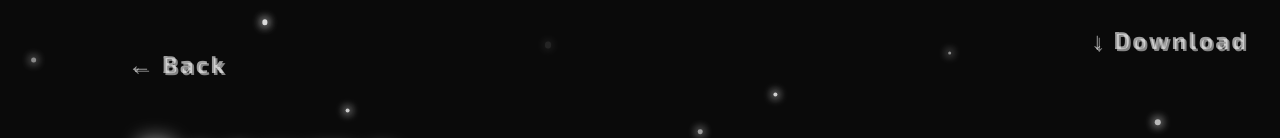
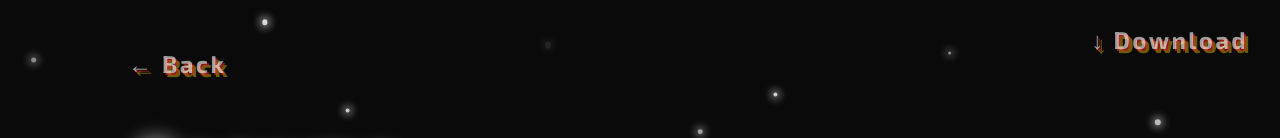
Before and after one commit to NOKIA05/E-Portfolio, a React (Vite) app in the folder frontend/: page /resume in a window 1280 px wide. Shown: the top 138 px of the page. Built offline with nearby package versions, Linux system fonts and the light colour scheme.

Commit message:
Restore red-to-gold glow on nav links and back buttons

```diff
--- a/frontend/src/pages/About.jsx
+++ b/frontend/src/pages/About.jsx
@@ -43,7 +43,7 @@ function About() {
                     <Link
                         to="/"
                         className="text-2xl font-bold tracking-widest mb-12 inline-block"
-                        style={{ color: 'rgba(255,255,255,0.6)', textShadow: '2px 2px 0px rgba(255,255,255,0.5)' }}
+                        style={{ color: 'rgba(255,255,255,0.6)', textShadow: '2px 2px 0px rgba(220,38,38,0.6), 4px 4px 0px rgba(255,215,0,0.4)' }}
                     >
                         ← Back
                     </Link>
--- a/frontend/src/pages/Contact.jsx
+++ b/frontend/src/pages/Contact.jsx
@@ -52,7 +52,7 @@ function Contact() {
                     <Link
                         to="/"
                         className="text-2xl font-bold tracking-widest mb-12 inline-block"
-                        style={{ color: 'rgba(255,255,255,0.6)', textShadow: '2px 2px 0px rgba(255,255,255,0.5)' }}
+                        style={{ color: 'rgba(255,255,255,0.6)', textShadow: '2px 2px 0px rgba(220,38,38,0.6), 4px 4px 0px rgba(255,215,0,0.4)' }}
                     >
                         ← Back
                     </Link>
--- a/frontend/src/pages/Home.jsx
+++ b/frontend/src/pages/Home.jsx
@@ -87,7 +87,7 @@ function NavLink({ to, children, delay }) {
                     color: hovered ? '#ffffff' : 'rgba(255,255,255,0.6)',
                     textShadow: hovered
                         ? '2px 2px 0px rgba(220,38,38,1), 4px 4px 0px rgba(150,0,0,0.6), 0 0 32px rgba(220,38,38,0.8)'
-                        : '2px 2px 0px rgba(255,255,255,0.4), 4px 4px 0px rgba(255,255,255,0.15)',
+                        : '2px 2px 0px rgba(220,38,38,0.6), 4px 4px 0px rgba(255,215,0,0.4)',
                     transition: 'all 0.2s ease',
                     display: 'inline-block',
                     transform: hovered ? 'scale(1.08)' : 'scale(1)',
--- a/frontend/src/pages/Projects.jsx
+++ b/frontend/src/pages/Projects.jsx
@@ -34,7 +34,7 @@ function Projects() {
                 <Link
                     to="/"
                     className="text-2xl font-bold tracking-widest mb-12 inline-block"
-                    style={{ color: 'rgba(255,255,255,0.6)', textShadow: '2px 2px 0px rgba(255,255,255,0.5)' }}
+                    style={{ color: 'rgba(255,255,255,0.6)', textShadow: '2px 2px 0px rgba(220,38,38,0.6), 4px 4px 0px rgba(255,215,0,0.4)' }}
                 >
                     ← Back
                 </Link>
--- a/frontend/src/pages/Resume.jsx
+++ b/frontend/src/pages/Resume.jsx
@@ -32,7 +32,7 @@ function Resume() {
                     href="https://e-portfolio-l09x.onrender.com/api/resume"
                     download
                     className="text-2xl font-bold tracking-widest inline-block"
-                    style={{ color: 'rgba(255,255,255,0.6)', textShadow: '2px 2px 0px rgba(255,255,255,0.5)', textDecoration: 'none' }}
+                    style={{ color: 'rgba(255,255,255,0.6)', textShadow: '2px 2px 0px rgba(220,38,38,0.6), 4px 4px 0px rgba(255,215,0,0.4)', textDecoration: 'none' }}
                 >
                     ↓ Download
                 </a>
@@ -44,7 +44,7 @@ function Resume() {
                     <Link
                         to="/"
                         className="text-2xl font-bold tracking-widest mb-12 inline-block"
-                        style={{ color: 'rgba(255,255,255,0.6)', textShadow: '2px 2px 0px rgba(255,255,255,0.5)' }}
+                        style={{ color: 'rgba(255,255,255,0.6)', textShadow: '2px 2px 0px rgba(220,38,38,0.6), 4px 4px 0px rgba(255,215,0,0.4)' }}
                     >
                         ← Back
                     </Link>
--- a/frontend/src/pages/Skills.jsx
+++ b/frontend/src/pages/Skills.jsx
@@ -50,7 +50,7 @@ function Skills() {
                     <Link
                         to="/"
                         className="text-2xl font-bold tracking-widest mb-12 inline-block"
-                        style={{ color: 'rgba(255,255,255,0.6)', textShadow: '2px 2px 0px rgba(255,255,255,0.5)' }}
+                        style={{ color: 'rgba(255,255,255,0.6)', textShadow: '2px 2px 0px rgba(220,38,38,0.6), 4px 4px 0px rgba(255,215,0,0.4)' }}
                     >
                         ← Back
                     </Link>
```
